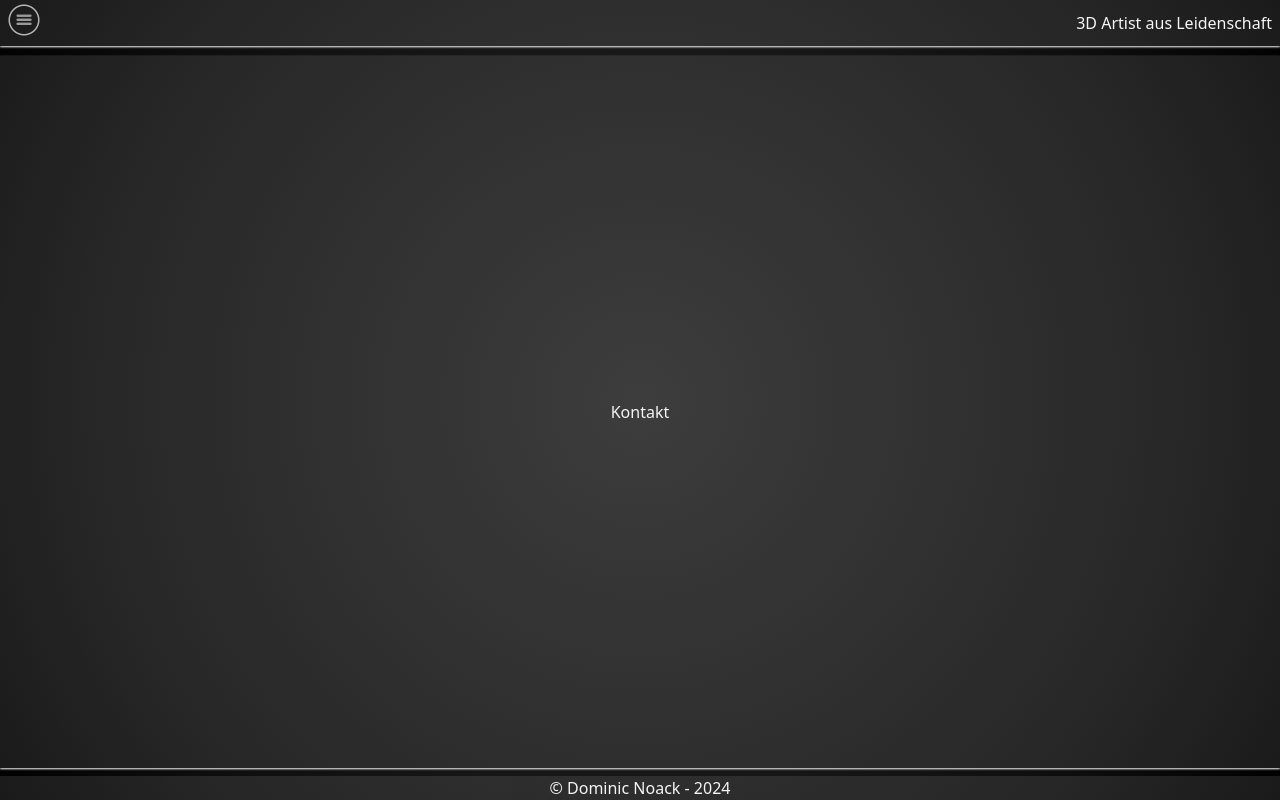
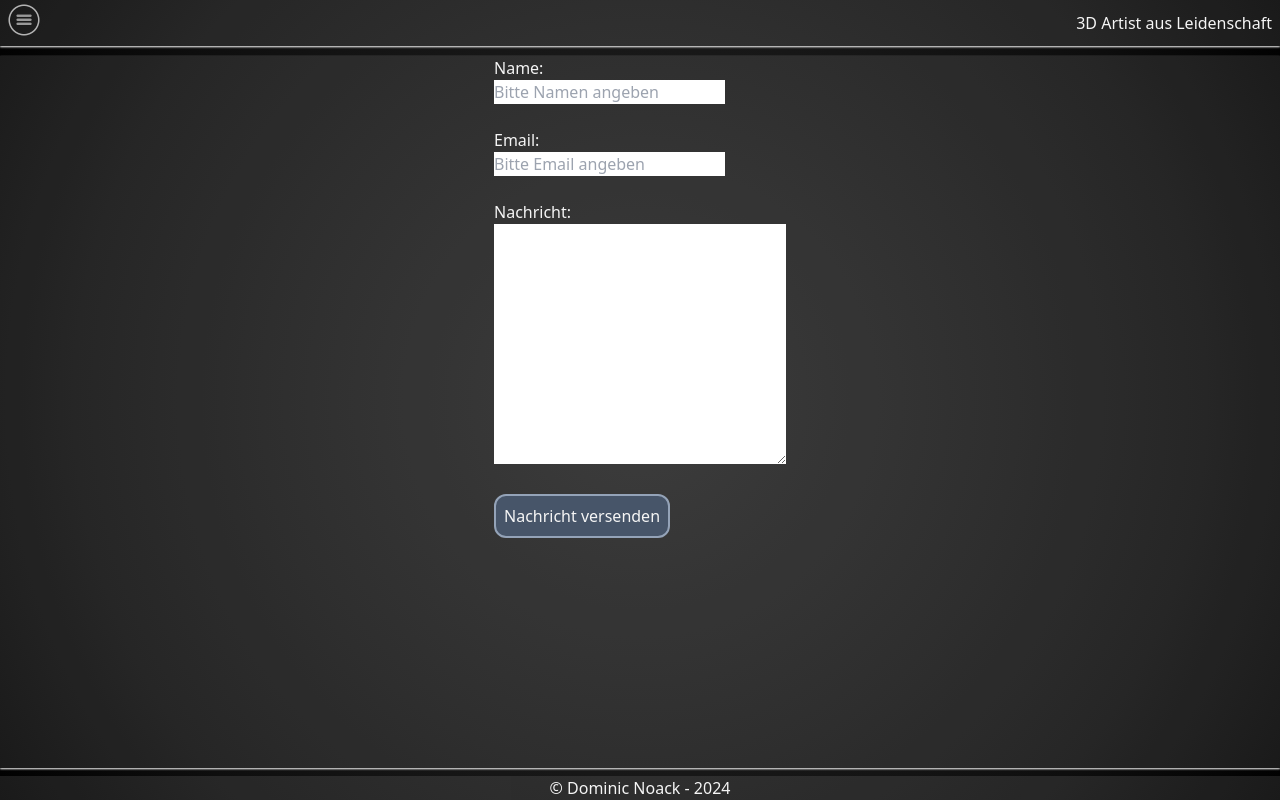
Before and after one commit to Klimperklaus/dome, a React (Vite) app: page /contact in a window 1280 px wide. Built offline with nearby package versions, Linux system fonts and the light colour scheme.

Commit message:
basic formular done, improved menu

```diff
--- a/src/components/Layout.jsx
+++ b/src/components/Layout.jsx
@@ -10,7 +10,7 @@ function Layout() {
       <header className="top-0 w-full bg-white/10 shadow-sm shadow-white flex justify-between items-center py-1 px-2">
         <Navbar />
       </header>
-      <main className="top-14 px-3 fixed w-full bg-white/10 overflow-auto shadow-sm shadow-white flex justify-center items-center">
+      <main className="top-14 px-3 fixed w-full bg-white/10 overflow-auto shadow-sm shadow-white flex justify-center items-center landscape:items-start">
         <Outlet />
       </main>
       <footer className="bottom-0 fixed w-full text-center bg-white/10">
--- a/src/components/Navbar.css
+++ b/src/components/Navbar.css
@@ -7,21 +7,27 @@
   display: none;
   position: absolute;
   margin-top: 0.8rem;
-  background-color: grey;
-  width: 120px;
-  box-shadow: 0px 8px 16px 0px rgba(255, 255, 255, 0.4);
+  width: 130px;
   z-index: 1;
 }
 
-.dropdown .link {
+.link {
   border: 1px solid rgba(0, 0, 0, 0.3);
+  border-radius: 50%;
   color: red;
+  background-color: grey;
+  box-shadow: 0px 2px 4px 0px rgba(255, 255, 255, 0.3);
   text-decoration: none;
+  font-weight: bold;
   padding: 12px 12px;
   text-align: center;
   display: block;
 }
 
+.link:focus {
+  background-color: whitesmoke;
+}
+
 .dropdown:hover .dropdown-content {
   display: block;
 }
--- a/src/components/Navbar.jsx
+++ b/src/components/Navbar.jsx
@@ -12,7 +12,7 @@ function Navbar() {
         </button>
         <div className="dropdown-content">
           <NavLink className="link" to="/">
-            Willkommen
+            Startseite
           </NavLink>
           <NavLink className="link" to="/references">
             Referenzen
--- a/src/pages/Kontakt.jsx
+++ b/src/pages/Kontakt.jsx
@@ -3,7 +3,34 @@ import React from "react";
 function Kontakt() {
   return (
     <>
-      <h1>Kontakt</h1>
+      <form
+        action=""
+        onSubmit={(e) => {
+          e.preventDefault();
+        }}
+      >
+        <div className="name">
+          <label htmlFor="name">Name:</label>
+          <br />
+          <input type="text" id="name" placeholder="Bitte Namen angeben" />
+        </div>
+        <br />
+        <div className="email">
+          <label htmlFor="email">Email:</label>
+          <br />
+          <input type="email" id="email" placeholder="Bitte Email angeben" />
+        </div>
+        <br />
+        <div className="message">
+          <label htmlFor="message">Nachricht:</label>
+          <br />
+          <textarea name="message" id="message" cols="30" rows="10"></textarea>
+        </div>
+        <br />
+        <button className="border-2 border-slate-400 p-2 rounded-xl bg-slate-600">
+          Nachricht versenden
+        </button>
+      </form>
     </>
   );
 }
```
